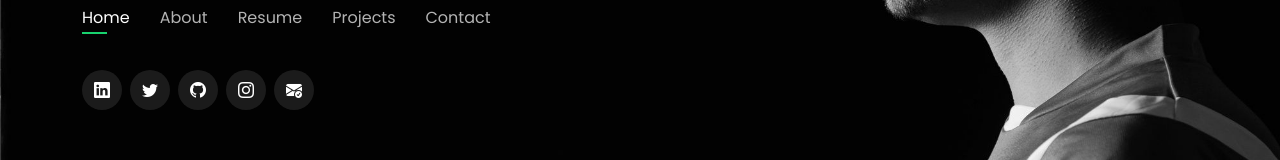
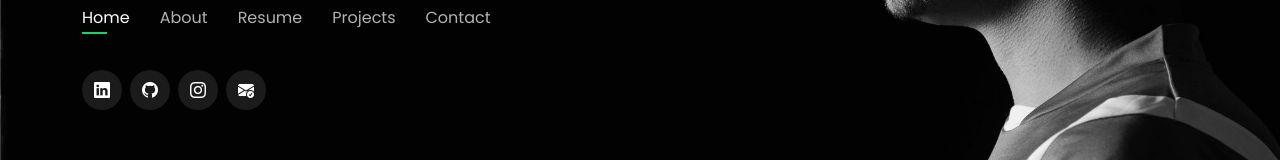
Before and after one commit to Pratham1009/My_Portfolio, a plain HTML site: page index.html in a window 1280 px wide. Shown: the part 408-568 px from the top of the page. Drawn offline with nearby package versions, Linux system fonts and the light colour scheme.

Commit message:
links final changes

```diff
--- a/index.html
+++ b/index.html
@@ -61,10 +61,10 @@
 
       <div class="social-links">
         <a href="https://www.linkedin.com/in/pratham-choudhary/" class="linkedin"><i class="bi bi-linkedin"></i></a>
-        <a href="#" class="twitter"><i class="bi bi-twitter"></i></a>
+        <!-- <a href="#" class="twitter"><i class="bi bi-twitter"></i></a> -->
         <a href="https://github.com/Pratham1009" class="facebook"><i class="bi bi-github"></i></a>
-        <a href="#" class="instagram"><i class="bi bi-instagram"></i></a>
-        <a href="prathamchoudhary1009@gmail.com" class="gmail"><i class="bi bi-envelope-check-fill"></i></a>
+        <a href="https://www.instagram.com/itz_pratham_1002" class="instagram"><i class="bi bi-instagram"></i></a>
+        <a href="mailto:prathamchoudhary1009@gmail.com" class="gmail"><i class="bi bi-envelope-check-fill"></i></a>
 
       </div>
 
```
